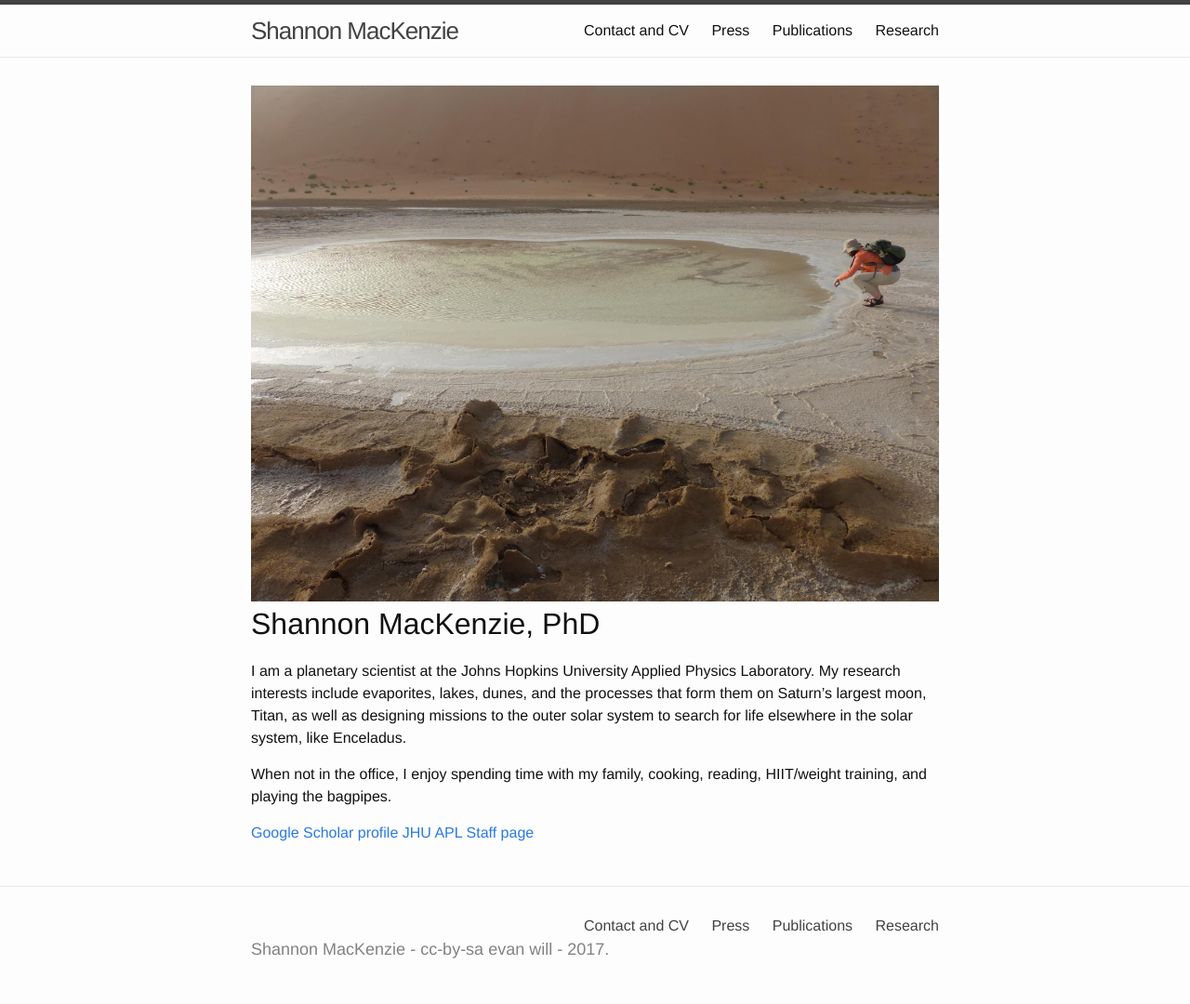
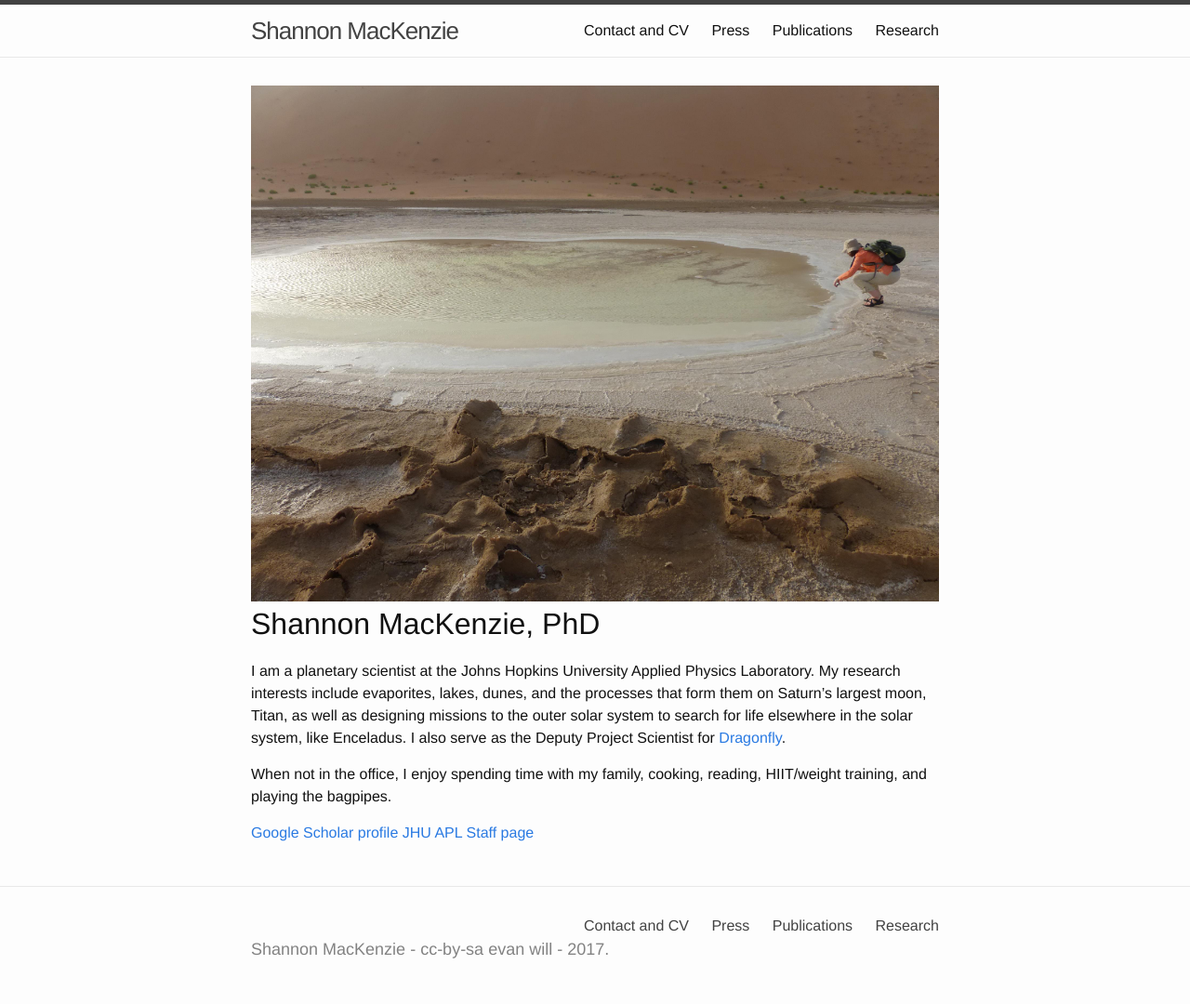
Before and after one commit to shannonmackenzie/shannonmackenzie.github.io, a Jekyll site: the page built from index.md, in a window 1280 px wide. Shown: the whole page at 93% size. Built offline with Jekyll 4.4.1, drawn with Linux system fonts in a browser that asks for light colours.

Commit message:
Update index.md

```diff
--- a/index.md
+++ b/index.md
@@ -8,7 +8,7 @@ layout: default
 
 # Shannon MacKenzie, PhD
 
-I am a planetary scientist at the Johns Hopkins University Applied Physics Laboratory. My research interests include evaporites, lakes, dunes, and the processes that form them on Saturn's largest moon, Titan, as well as designing missions to the outer solar system to search for life elsewhere in the solar system, like Enceladus.
+I am a planetary scientist at the Johns Hopkins University Applied Physics Laboratory. My research interests include evaporites, lakes, dunes, and the processes that form them on Saturn's largest moon, Titan, as well as designing missions to the outer solar system to search for life elsewhere in the solar system, like Enceladus. I also serve as the Deputy Project Scientist for [Dragonfly](https://dragonfly.jhuapl.edu/).
 
 When not in the office, I enjoy spending time with my family, cooking, reading, HIIT/weight training, and playing the bagpipes.
 
```
